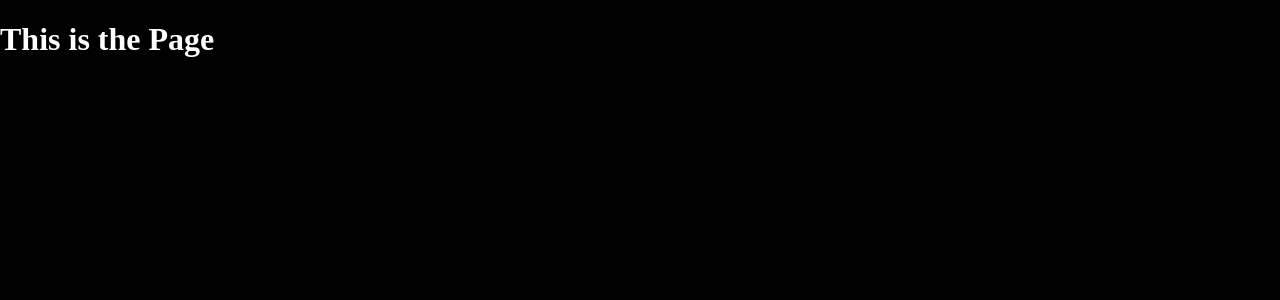
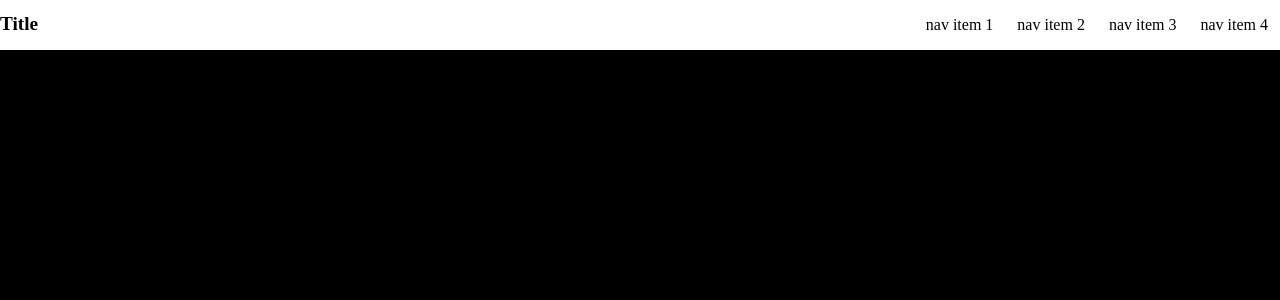
Before and after one commit to CodyDiab/web-dev-proto, a React (Create React App) app: page / in a window 1280 px wide. Shown: the top 300 px of the page. Built offline with nearby package versions, Linux system fonts and the light colour scheme.

Commit message:
add nav component

```diff
--- a/src/App.js
+++ b/src/App.js
@@ -1,11 +1,10 @@
 import React from 'react';
 import './styles/index.css';
+import Header from './Components/Header'
 
 function App() {
   return (
-   <div>
-     <h1>This is the Page</h1>
-   </div>
+ <Header/>
   );
 }
 
--- /dev/null
+++ b/src/Components/Header.js
@@ -0,0 +1,30 @@
+import React from 'react';
+
+
+function Header() {
+
+    return(
+        <div className="nav">
+            <h1 className="heading">Title</h1>
+            <wrapper className="nav-wrap">
+                <ul className="nav-list">
+                    <li className="nav-item">
+                        nav item 1
+                    </li>
+                    <li className="nav-item">
+                        nav item 2
+                    </li>
+                    <li className="nav-item">
+                        nav item 3
+                    </li>
+                    <li className="nav-item">
+                        nav item 4
+                    </li>
+
+                </ul>
+            </wrapper>
+        </div>
+    )
+}
+
+export default Header;
--- a/src/styles/index.css
+++ b/src/styles/index.css
@@ -3,4 +3,49 @@ body {
   background-color: black;
   color: white;
 }
+
+.nav {
+  width: 100%;
+  display: -webkit-box;
+  display: -ms-flexbox;
+  display: flex;
+  color: black;
+  background-color: white;
+  -webkit-box-pack: justify;
+      -ms-flex-pack: justify;
+          justify-content: space-between;
+}
+
+.heading {
+  font-size: larger;
+  font-weight: bolder;
+}
+
+.nav-wrap {
+  -ms-flex-pack: distribute;
+      justify-content: space-around;
+  -webkit-box-orient: horizontal;
+  -webkit-box-direction: normal;
+      -ms-flex-direction: row;
+          flex-direction: row;
+}
+
+.nav-list {
+  display: -webkit-box;
+  display: -ms-flexbox;
+  display: flex;
+  list-style-type: none;
+  -ms-flex-pack: distribute;
+      justify-content: space-around;
+}
+
+.nav-item {
+  display: inline;
+  padding: 0 12px 0 12px;
+}
+
+.nav-item:hover {
+  background-color: black;
+  color: white;
+}
 /*# sourceMappingURL=index.css.map */
--- a/src/styles/index.scss
+++ b/src/styles/index.scss
@@ -3,3 +3,37 @@ body{
     background-color: black;
     color:white;
 }
+// Nav-Header
+
+.nav{
+    width:100%;
+    display:flex;
+    color:black;
+    background-color:white;
+    justify-content: space-between;
+}
+.heading{
+    font-size: larger;
+    font-weight: bolder;
+}
+.nav-wrap{
+
+   justify-content: space-around;
+   flex-direction: row;
+
+}
+.nav-list{
+    display:flex;
+    list-style-type: none;
+    justify-content: space-around;
+}
+.nav-item{
+    display:inline;
+    padding:0 12px 0 12px;
+
+}
+.nav-item:hover{
+    background-color: black;
+    color:white;
+
+}
```
Also changed, not shown: 1 other file (tests, documents, lock files or other folders).
